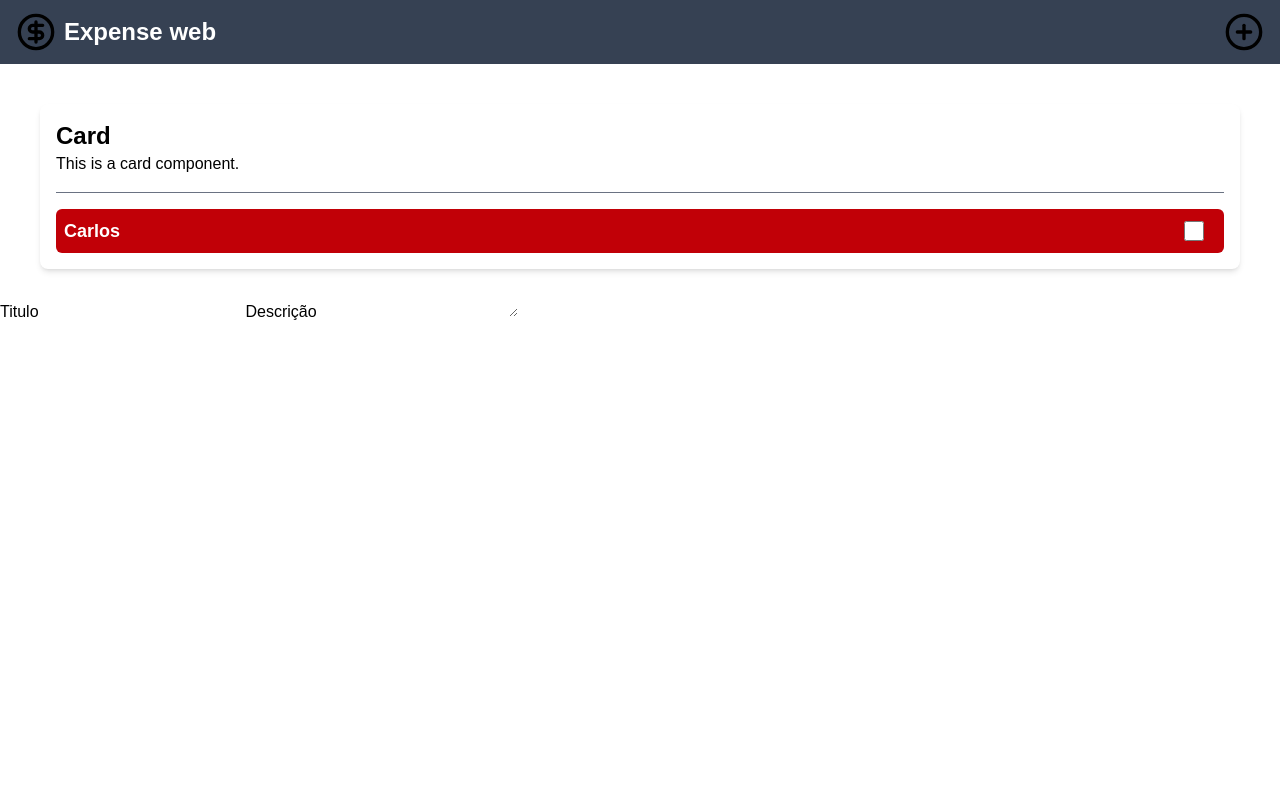
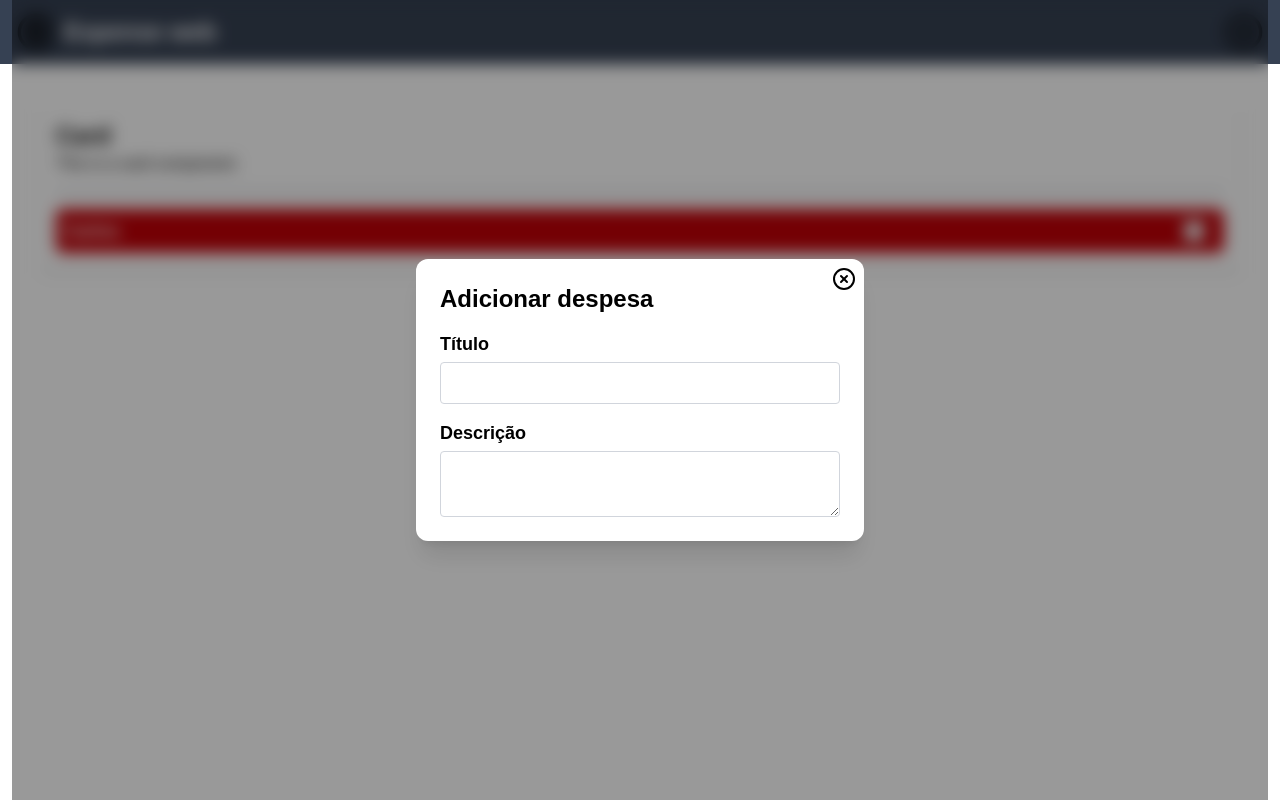
Before and after one commit to EduardoAlmeida10/expenses-project, a Next.js app in the folder frontend-web/: page / in a window 1280 px wide. Both pictures are taken after a click on the icon 1244 px from the left and 32 px from the top of the page. Built offline with nearby package versions, Linux system fonts and the light colour scheme.

Commit message:
feat: overlay component

```diff
--- a/frontend-web/src/app/page.tsx
+++ b/frontend-web/src/app/page.tsx
@@ -10,10 +10,10 @@ export default function Home() {
   const [openOverlay, setOpenOverlay] = useState(false);
 
   return (
-    <div className="">
+    <div className="relative">
       <NavBar setOpenOverlay={setOpenOverlay} />
       <Card />
-      {openOverlay && <Overlay />}
+      {openOverlay && <Overlay setOpenOverlay={setOpenOverlay}/>}
     </div>
   );
 }
--- a/frontend-web/src/components/Overlay/Overlay.tsx
+++ b/frontend-web/src/components/Overlay/Overlay.tsx
@@ -1,16 +1,31 @@
-export function Overlay() {
+import { CircleX } from 'lucide-react';
+
+export function Overlay({ setOpenOverlay }: { setOpenOverlay: (open: boolean) => void }) {
     return (
-        <div>
-            <form>
-                <label>
-                    <span>Titulo</span>
-                    <input type="text" />
-                </label>
-                <label>
-                    <span>Descrição</span>
-                    <textarea name="descricao" id=""></textarea>
-                </label>
-            </form>
+        <div className="fixed inset-0 bg-black/40 backdrop-blur-sm flex justify-center items-center z-50 ml-3 mr-3">
+            <div className="bg-white p-6 rounded-xl shadow-xl w-full max-w-md relative">
+                <h1 className="text-2xl font-bold text-black mb-4">Adicionar despesa</h1>
+                <CircleX
+                    onClick={() => setOpenOverlay(false)}
+                    className="absolute top-2 right-2 text-black cursor-pointer"
+                />
+                <form className="flex flex-col gap-4 text-black">
+                    <label className="flex flex-col">
+                        <span className="text-[18px] font-bold mb-1">Título</span>
+                        <input
+                            type="text"
+                            className="border border-gray-300 rounded px-3 py-2 focus:outline-none focus:ring-2 focus:ring-blue-500"
+                        />
+                    </label>
+                    <label className="flex flex-col">
+                        <span className="text-[18px] font-bold mb-1">Descrição</span>
+                        <textarea
+                            name="descricao"
+                            className="border border-gray-300 rounded px-3 py-2 focus:outline-none focus:ring-2 focus:ring-blue-500"
+                        ></textarea>
+                    </label>
+                </form>
+            </div>
         </div>
     );
 }
```
